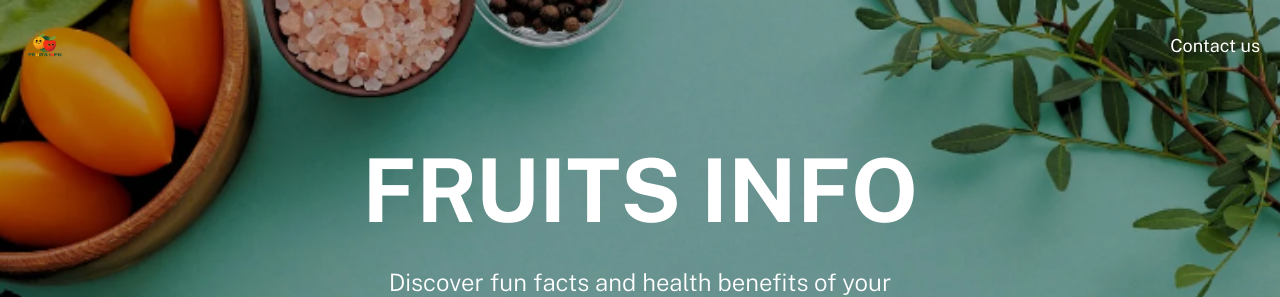
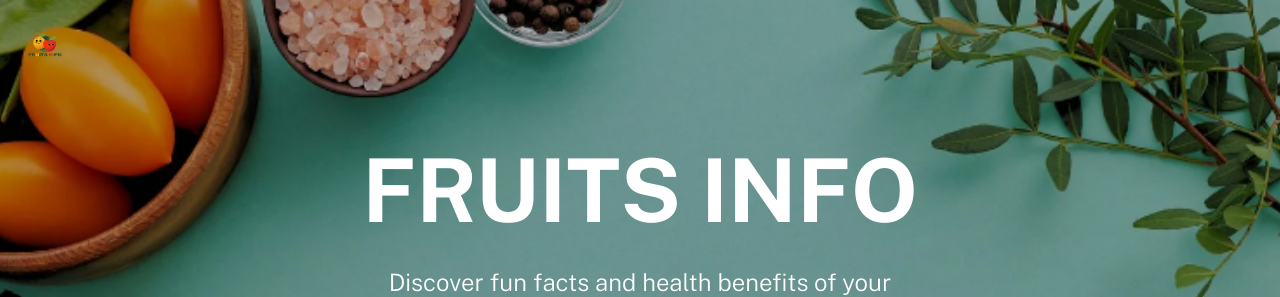
Before and after one commit to amankanz/fruits_info, a Django app: page / in a window 1280 px wide. Shown: the top 297 px of the page. Run offline with Django 5.2, Linux system fonts and the light colour scheme.

Commit message:
fix: remove the contact us lnk

```diff
--- a/fruits_info/app/templates/app/fruit_info.html
+++ b/fruits_info/app/templates/app/fruit_info.html
@@ -22,7 +22,7 @@
       />
       <nav>
         <a href="{% url 'home' %}">Home</a>
-        <a href="#">Contact us</a>
+        <!-- <a href="#">Contact us</a> -->
       </nav>
     </header>
     <div id="spinner" class="loader" style="display: none"></div>
--- a/fruits_info/app/templates/app/index.html
+++ b/fruits_info/app/templates/app/index.html
@@ -29,7 +29,7 @@
         alt="Logo"
         class="logo"
       />
-      <a href="#" class="contact-us">Contact us</a>
+      <!-- <a href="#" class="contact-us">Contact us</a> -->
     </header>
     <main id="main">
       <div class="hero">
```
